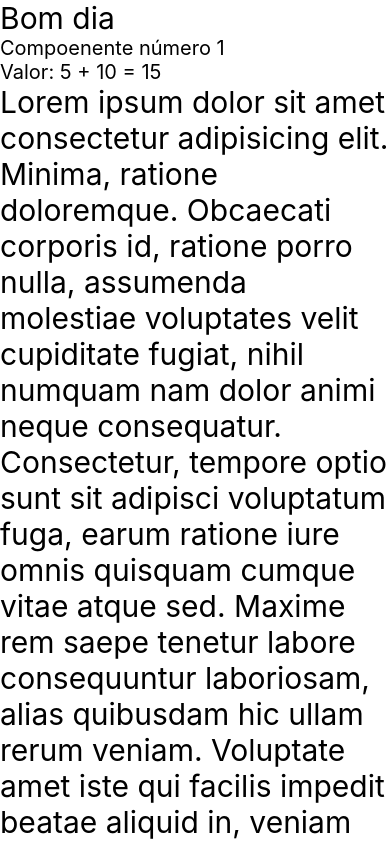
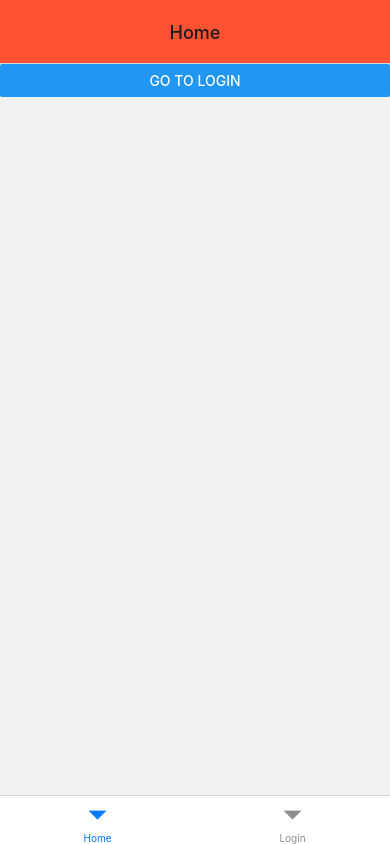
Before and after one commit to Jixatos/Mobile-InClass, a React Native app: screen / in a window 390 px wide. Built offline with nearby package versions, Linux system fonts and the light colour scheme.

Commit message:
Aula de navegação - 13/03

```diff
--- a/App.tsx
+++ b/App.tsx
@@ -1,56 +1,27 @@
 import React from "react";
-import {StyleSheet,Text,View,Platform,StatusBar,ScrollView,Image} from "react-native";
-import Autor, { Turma } from "./src/components/Primeiro";
-import Comp1 from "./src/components/Comp1";
-import Soma from "./src/components/Soma";
+import {
+  StyleSheet,
+  Text,
+  View,
+  Platform,
+  StatusBar,
+  ScrollView,
+  Image,
+  SafeAreaView,
+} from "react-native";
+import { Routes } from "./src/routes";
+import Author from "./src/components/Author";
+
+// npm install @react-navigation/native-stack
+// npm install @react-navigation/native
+// npx expo install react-native-screens react-native-safe-area-context
+// npm install @react-navigation/bottom-tabs
 
 export default function App() {
   return (
-    <ScrollView>
-      <View style={style.viewSafeAndroid}>
-        <Text style={style.txtG}>Bom dia</Text>
-        <Comp1 />
-        <Soma x={5} y={10} />
-        <Text style={style.txtG}>
-          Lorem ipsum dolor sit amet consectetur adipisicing elit. Minima,
-          ratione doloremque. Obcaecati corporis id, ratione porro nulla,
-          assumenda molestiae voluptates velit cupiditate fugiat, nihil numquam
-          nam dolor animi neque consequatur. Consectetur, tempore optio sunt sit
-          adipisci voluptatum fuga, earum ratione iure omnis quisquam cumque
-          vitae atque sed. Maxime rem saepe tenetur labore consequuntur
-          laboriosam, alias quibusdam hic ullam rerum veniam. Voluptate amet
-          iste qui facilis impedit beatae aliquid in, veniam pariatur numquam
-          corrupti aut assumenda, corporis illum maiores vitae doloremque sed
-          molestiae error ipsam blanditiis. Animi architecto voluptate ducimus
-          soluta. Architecto quia ad distinctio quos dolorem vero animi maiores,
-          sequi culpa pariatur minima quo veritatis sunt, repellat in earum, ut
-          facere nostrum maxime. Suscipit tempora rem esse tenetur, corrupti
-          iste. Nobis aut veritatis praesentium repudiandae saepe vero alias
-          soluta aperiam minus? Animi, laborum vel, est aliquid doloribus
-          quibusdam voluptas, cum natus assumenda perferendis odio! Hic tenetur
-          rem deserunt unde cupiditate. Eius voluptate et delectus ex
-          accusantium explicabo animi vel quibusdam repudiandae? Expedita modi
-          in ratione maiores tempore corrupti fuga sed dolores dolorem? Et
-          praesentium accusamus maxime tenetur rem, ipsa iusto? Adipisci quis
-          expedita quaerat magni, delectus temporibus eum distinctio porro vitae
-          iusto tempora minima, error dolore magnam id libero dolores sint
-          accusantium quasi iure possimus quidem esse? Ipsa, expedita
-          repudiandae? Repellendus dolor provident a eligendi impedit aspernatur
-          magnam, sapiente in doloremque. Quibusdam tenetur quidem vero, esse
-          cum ea itaque numquam modi ex libero id voluptates rem similique
-          neque! Alias, accusamus. Sapiente exercitationem iusto ducimus
-          corporis quibusdam molestiae sint omnis rerum nulla, eius, ea quisquam
-          quia voluptas? Provident voluptates incidunt expedita, velit possimus
-          dolorem laborum molestias accusamus, eveniet numquam rem aliquam.
-          Fugit deleniti temporibus deserunt provident explicabo debitis dicta
-          consequuntur enim quis cumque, tenetur ut vel nisi nobis hic voluptas
-          eaque perferendis, voluptatibus voluptatem earum. Odio commodi fugiat
-          beatae consequatur. Quis!
-        </Text>
-        <Autor/><Turma/>
-        <Image style={style.tamImage} src={'./assets/favicon.png'}/>
-      </View>
-    </ScrollView>
+    <SafeAreaView style={style.viewSafeAndroid}>
+      <Routes/>
+    </SafeAreaView>
   );
 }
 
@@ -59,11 +30,13 @@ const style = StyleSheet.create({
     flex: 1,
     paddingTop: Platform.OS === "android" ? StatusBar.currentHeight : 0,
   },
-  txtG: {
-    fontSize: 30,
+  container: {
+    flex: 1,
+    alignItems: "center",
+    justifyContent: "center",
   },
-  tamImage:{
-    width:200,
-    height:200,
+  tamImage: {
+    width: 200,
+    height: 200,
   }
 });
--- /dev/null
+++ b/src/components/Author.tsx
@@ -0,0 +1,23 @@
+import { StyleSheet, Text, View } from 'react-native'
+import React from 'react'
+
+export default function Author() {
+  return (
+    <View style={styles.container}>
+      <Text style={styles.textFont}>Juan de Godoy</Text>
+      <Text style={styles.textFont}>RM: 551408</Text>
+    </View>
+  )
+}
+
+const styles = StyleSheet.create({
+    container: {
+        flex: 1,
+        justifyContent: "center",
+        alignContent: "center",
+        flexDirection: "row",
+    },
+    textFont: {
+      fontSize: 20,
+    }
+})
--- a/src/components/Comp1.tsx
+++ /dev/null
@@ -1,11 +0,0 @@
-import {Text, StyleSheet} from 'react-native';
-
-export default ()=>(
-  <Text style={style.txtG}>Compoenente número 1</Text>
-)
-
-const style = StyleSheet.create({
-  txtG:{
-    fontSize:20
-  }
-})
--- a/src/components/Primeiro.tsx
+++ /dev/null
@@ -1,20 +0,0 @@
-import React from "react";
-import { Text, StyleSheet } from "react-native";
-
-export default function Autor(){
-    return(
-        <Text style={style.txtG}>Juan de Godoy</Text>
-    )
-}
-
-export function Turma(){
-    return(
-        <Text style={style.txtG}>2TDSPF</Text>
-    )
-}
-
-const style = StyleSheet.create({
-    txtG:{
-      fontSize:20
-    }
-  })
--- a/src/components/Soma.tsx
+++ /dev/null
@@ -1,16 +0,0 @@
-import {Text, StyleSheet} from 'react-native';
-
-export default (props)=>{
-
-
-
-  return(
-      <Text  style={style.txtG}>Valor: {props.x} + {props.y} = {props.x + props.y}</Text>
-  )
-}
-
-const style = StyleSheet.create({
-  txtG:{
-    fontSize:20
-  }
-})
--- /dev/null
+++ b/src/routes/index.tsx
@@ -0,0 +1,12 @@
+import { NavigationContainer } from "@react-navigation/native";
+import StackRoutes from "./stack.routes";
+import TabRoutes from "./tab.routes";
+
+export function Routes() {
+
+    return(
+        <NavigationContainer>
+            <TabRoutes/>
+        </NavigationContainer>
+    );
+}
--- /dev/null
+++ b/src/routes/tab.routes.tsx
@@ -0,0 +1,34 @@
+import { createBottomTabNavigator } from "@react-navigation/bottom-tabs";
+import Home from "../screens/Home";
+import Login from "../screens/Login";
+
+const { Screen, Navigator } = createBottomTabNavigator();
+
+export default function TabRoutes() {
+  return (
+    <Navigator>
+      <Screen
+        name="Home"
+        component={Home}
+        options={{
+          headerShown: true,
+          headerTitleAlign: "center",
+          headerStyle: {
+            backgroundColor: '#ff5232'
+          }
+        }}
+      />
+      <Screen
+        name="Login"
+        component={Login}
+        options={{
+          headerShown: true,
+          headerTitleAlign: "center",
+          headerStyle: {
+            backgroundColor: '#ff5232'
+          }
+        }}
+      />
+    </Navigator>
+  );
+}
--- /dev/null
+++ b/src/screens/Home.tsx
@@ -0,0 +1,15 @@
+import { Text, View, Button } from 'react-native'
+import React from 'react';
+
+export default ({navigation}) => {
+
+function toLogin(){
+    navigation.navigate('Login')
+}
+
+  return (
+    <View>
+      <Button title="Go to Login" onPress={toLogin}/>
+    </View>
+  )
+};
--- /dev/null
+++ b/src/screens/Login.tsx
@@ -0,0 +1,9 @@
+import { Text, View } from 'react-native'
+
+export default function Login() {
+  return (
+    <View>
+      <Text>Login</Text>
+    </View>
+  )
+};
```
Also changed, not shown: package.json (+7 -2 lines), src/routes/stack.routes.tsx (added, +31 -0 lines), 1 other file (tests, documents, lock files or other folders).
